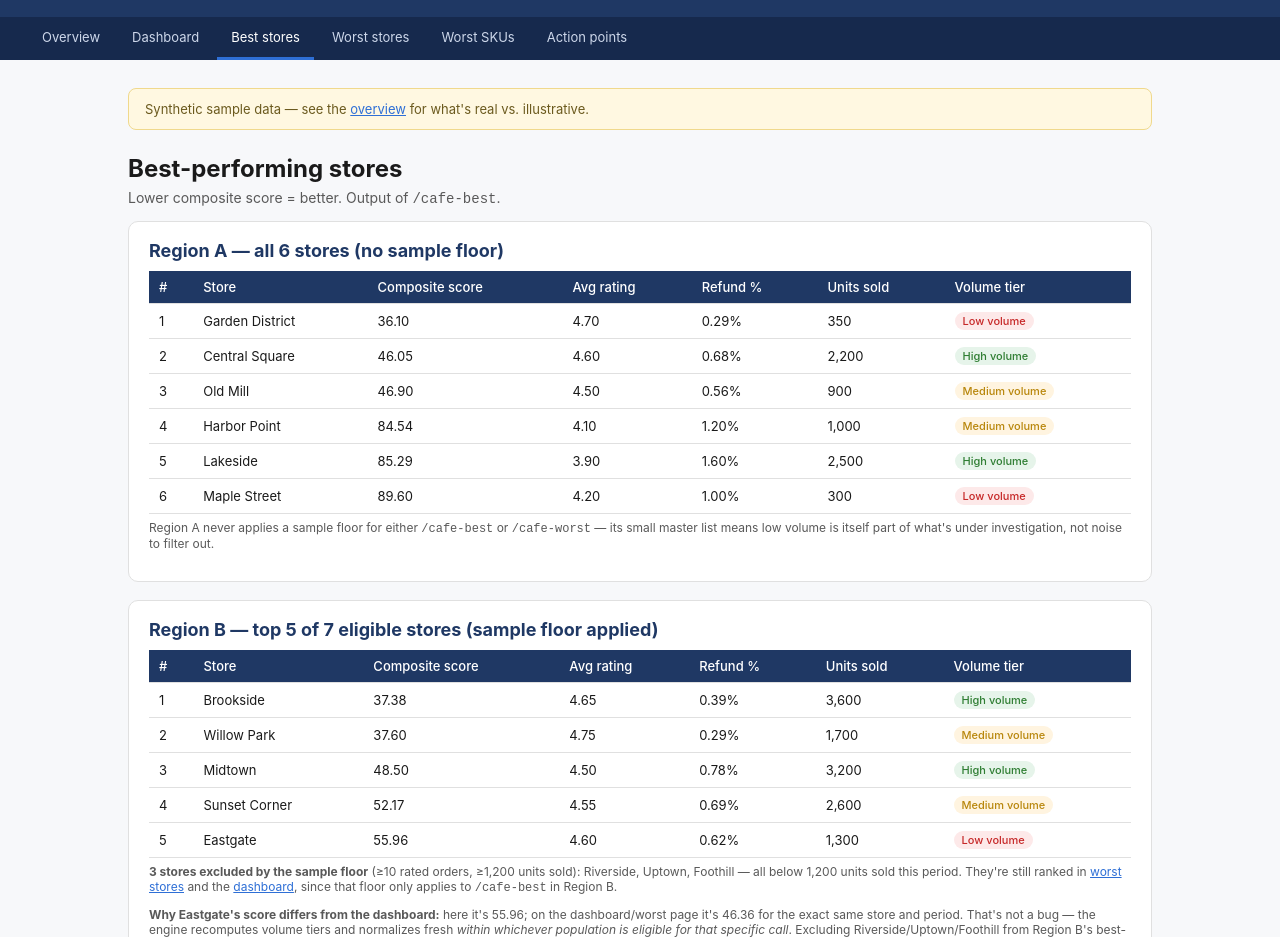
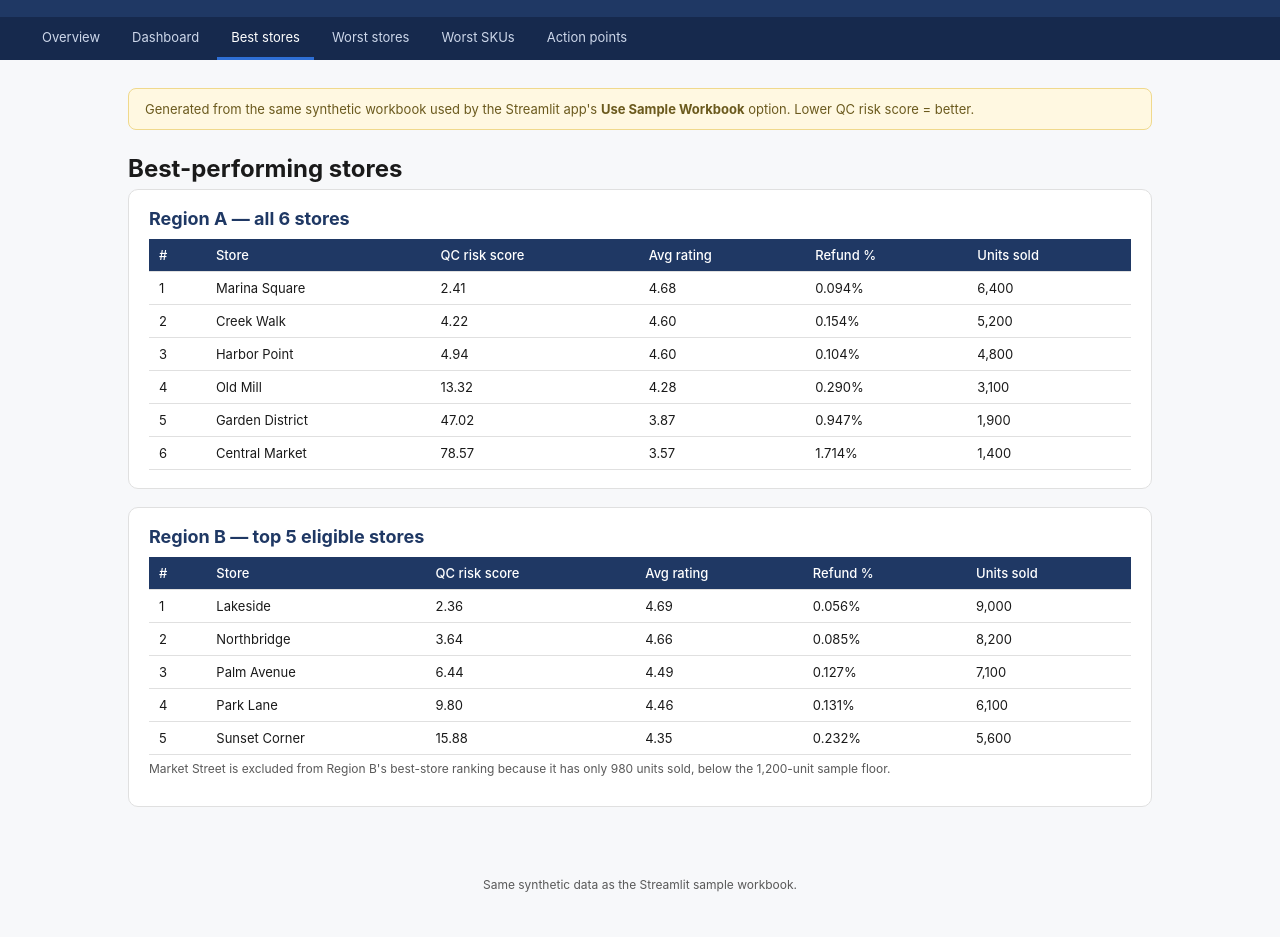
Before and after one commit to vedantm1049/multi-cafe-quality-control, a plain HTML site: page docs/best.html in a window 1280 px wide. Shown: the part 65-1002 px from the top of the page. After the commit the page ends 981 px from the top, so only its background shows below. Drawn offline with Linux system fonts and the light colour scheme.

Commit message:
Align best stores page with shared sample dataset

```diff
--- a/docs/best.html
+++ b/docs/best.html
@@ -1,61 +1,21 @@
-<!DOCTYPE html>
-<html lang="en">
-<head>
-<meta charset="UTF-8">
-<title>Cafe QC — Best Stores Demo</title>
-<meta name="viewport" content="width=device-width, initial-scale=1">
-<link rel="stylesheet" href="style.css">
-</head>
-<body>
-<header class="site">
-  <a class="brand" href="index.html">Cafe QC</a>
-  <div class="tagline">Store-level refund &amp; rating quality dashboard — live demo</div>
-</header>
-<nav class="site">
-  <a href="index.html">Overview</a>
-  <a href="dashboard.html">Dashboard</a>
-  <a href="best.html" class="active">Best stores</a>
-  <a href="worst.html">Worst stores</a>
-  <a href="worst-skus.html">Worst SKUs</a>
-  <a href="action-points.html">Action points</a>
-</nav>
-<main>
-  <div class="banner">Synthetic sample data — see the <a href="index.html">overview</a> for what's real vs. illustrative.</div>
-  <h1>Best-performing stores</h1>
-  <p class="lede">Lower composite score = better. Output of <code>/cafe-best</code>.</p>
-
-  <div class="card">
-    <h2 style="margin-top:0">Region A — all 6 stores (no sample floor)</h2>
-    <table>
-      <thead><tr><th>#</th><th>Store</th><th>Composite score</th><th>Avg rating</th><th>Refund %</th><th>Units sold</th><th>Volume tier</th></tr></thead>
-      <tbody>
-        <tr><td>1</td><td>Garden District</td><td>36.10</td><td>4.70</td><td>0.29%</td><td>350</td><td><span class="pill low">Low volume</span></td></tr>
-        <tr><td>2</td><td>Central Square</td><td>46.05</td><td>4.60</td><td>0.68%</td><td>2,200</td><td><span class="pill high">High volume</span></td></tr>
-        <tr><td>3</td><td>Old Mill</td><td>46.90</td><td>4.50</td><td>0.56%</td><td>900</td><td><span class="pill medium">Medium volume</span></td></tr>
-        <tr><td>4</td><td>Harbor Point</td><td>84.54</td><td>4.10</td><td>1.20%</td><td>1,000</td><td><span class="pill medium">Medium volume</span></td></tr>
-        <tr><td>5</td><td>Lakeside</td><td>85.29</td><td>3.90</td><td>1.60%</td><td>2,500</td><td><span class="pill high">High volume</span></td></tr>
-        <tr><td>6</td><td>Maple Street</td><td>89.60</td><td>4.20</td><td>1.00%</td><td>300</td><td><span class="pill low">Low volume</span></td></tr>
-      </tbody>
-    </table>
-    <p class="note">Region A never applies a sample floor for either <code>/cafe-best</code> or <code>/cafe-worst</code> — its small master list means low volume is itself part of what's under investigation, not noise to filter out.</p>
-  </div>
-
-  <div class="card">
-    <h2 style="margin-top:0">Region B — top 5 of 7 eligible stores (sample floor applied)</h2>
-    <table>
-      <thead><tr><th>#</th><th>Store</th><th>Composite score</th><th>Avg rating</th><th>Refund %</th><th>Units sold</th><th>Volume tier</th></tr></thead>
-      <tbody>
-        <tr><td>1</td><td>Brookside</td><td>37.38</td><td>4.65</td><td>0.39%</td><td>3,600</td><td><span class="pill high">High volume</span></td></tr>
-        <tr><td>2</td><td>Willow Park</td><td>37.60</td><td>4.75</td><td>0.29%</td><td>1,700</td><td><span class="pill medium">Medium volume</span></td></tr>
-        <tr><td>3</td><td>Midtown</td><td>48.50</td><td>4.50</td><td>0.78%</td><td>3,200</td><td><span class="pill high">High volume</span></td></tr>
-        <tr><td>4</td><td>Sunset Corner</td><td>52.17</td><td>4.55</td><td>0.69%</td><td>2,600</td><td><span class="pill medium">Medium volume</span></td></tr>
-        <tr><td>5</td><td>Eastgate</td><td>55.96</td><td>4.60</td><td>0.62%</td><td>1,300</td><td><span class="pill low">Low volume</span></td></tr>
-      </tbody>
-    </table>
-    <p class="note"><b>3 stores excluded by the sample floor</b> (≥10 rated orders, ≥1,200 units sold): Riverside, Uptown, Foothill — all below 1,200 units sold this period. They're still ranked in <a href="worst.html">worst stores</a> and the <a href="dashboard.html">dashboard</a>, since that floor only applies to <code>/cafe-best</code> in Region B.</p>
-    <p class="note"><b>Why Eastgate's score differs from the dashboard:</b> here it's 55.96; on the dashboard/worst page it's 46.36 for the exact same store and period. That's not a bug — the engine recomputes volume tiers and normalizes fresh <i>within whichever population is eligible for that specific call</i>. Excluding Riverside/Uptown/Foothill from Region B's best-eligible pool shifts Eastgate from the "Medium" tier (among all 10 stores) into the "Low" tier (among the 7 floor-passing stores), which changes its handicap multiplier and therefore its score. See "Volume handicap" in <code>references/data-contract-and-scoring.md</code>.</p>
-  </div>
-</main>
-<footer class="site">Synthetic demo data. Not derived from any real business. MIT licensed — see the repo.</footer>
-</body>
-</html>
+<!DOCTYPE html><html lang="en"><head><meta charset="UTF-8"><meta name="viewport" content="width=device-width, initial-scale=1"><title>Multi-Chain QC — Best Stores</title><link rel="stylesheet" href="style.css"></head><body>
+<header class="site"><a class="brand" href="index.html">Multi-Chain QC</a><div class="tagline">Best stores — shared synthetic sample</div></header>
+<nav class="site"><a href="index.html">Overview</a><a href="dashboard.html">Dashboard</a><a href="best.html" class="active">Best stores</a><a href="worst.html">Worst stores</a><a href="worst-skus.html">Worst SKUs</a><a href="action-points.html">Action points</a></nav>
+<main><div class="banner">Generated from the same synthetic workbook used by the Streamlit app's <b>Use Sample Workbook</b> option. Lower QC risk score = better.</div>
+<h1>Best-performing stores</h1>
+<div class="card"><h2 style="margin-top:0">Region A — all 6 stores</h2><table><thead><tr><th>#</th><th>Store</th><th>QC risk score</th><th>Avg rating</th><th>Refund %</th><th>Units sold</th></tr></thead><tbody>
+<tr><td>1</td><td>Marina Square</td><td>2.41</td><td>4.68</td><td>0.094%</td><td>6,400</td></tr>
+<tr><td>2</td><td>Creek Walk</td><td>4.22</td><td>4.60</td><td>0.154%</td><td>5,200</td></tr>
+<tr><td>3</td><td>Harbor Point</td><td>4.94</td><td>4.60</td><td>0.104%</td><td>4,800</td></tr>
+<tr><td>4</td><td>Old Mill</td><td>13.32</td><td>4.28</td><td>0.290%</td><td>3,100</td></tr>
+<tr><td>5</td><td>Garden District</td><td>47.02</td><td>3.87</td><td>0.947%</td><td>1,900</td></tr>
+<tr><td>6</td><td>Central Market</td><td>78.57</td><td>3.57</td><td>1.714%</td><td>1,400</td></tr>
+</tbody></table></div>
+<div class="card"><h2 style="margin-top:0">Region B — top 5 eligible stores</h2><table><thead><tr><th>#</th><th>Store</th><th>QC risk score</th><th>Avg rating</th><th>Refund %</th><th>Units sold</th></tr></thead><tbody>
+<tr><td>1</td><td>Lakeside</td><td>2.36</td><td>4.69</td><td>0.056%</td><td>9,000</td></tr>
+<tr><td>2</td><td>Northbridge</td><td>3.64</td><td>4.66</td><td>0.085%</td><td>8,200</td></tr>
+<tr><td>3</td><td>Palm Avenue</td><td>6.44</td><td>4.49</td><td>0.127%</td><td>7,100</td></tr>
+<tr><td>4</td><td>Park Lane</td><td>9.80</td><td>4.46</td><td>0.131%</td><td>6,100</td></tr>
+<tr><td>5</td><td>Sunset Corner</td><td>15.88</td><td>4.35</td><td>0.232%</td><td>5,600</td></tr>
+</tbody></table><p class="note">Market Street is excluded from Region B's best-store ranking because it has only 980 units sold, below the 1,200-unit sample floor.</p></div>
+</main><footer class="site">Same synthetic data as the Streamlit sample workbook.</footer></body></html>
```
